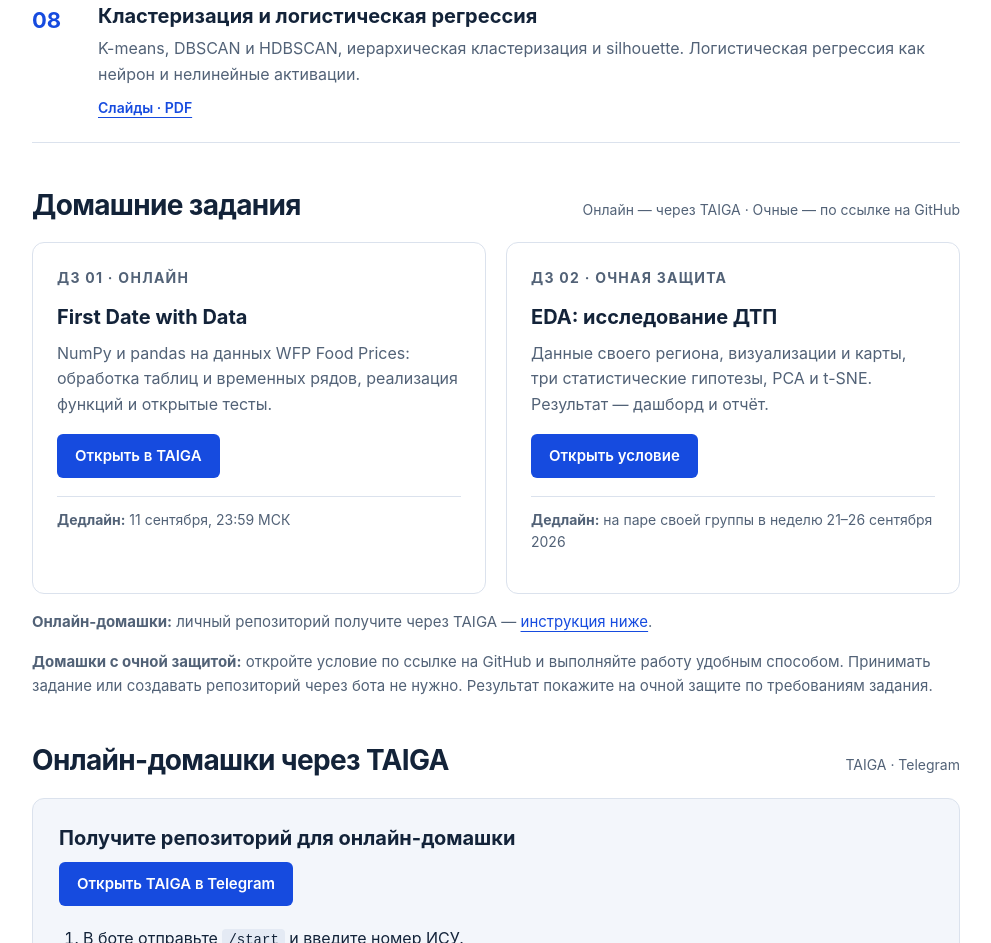
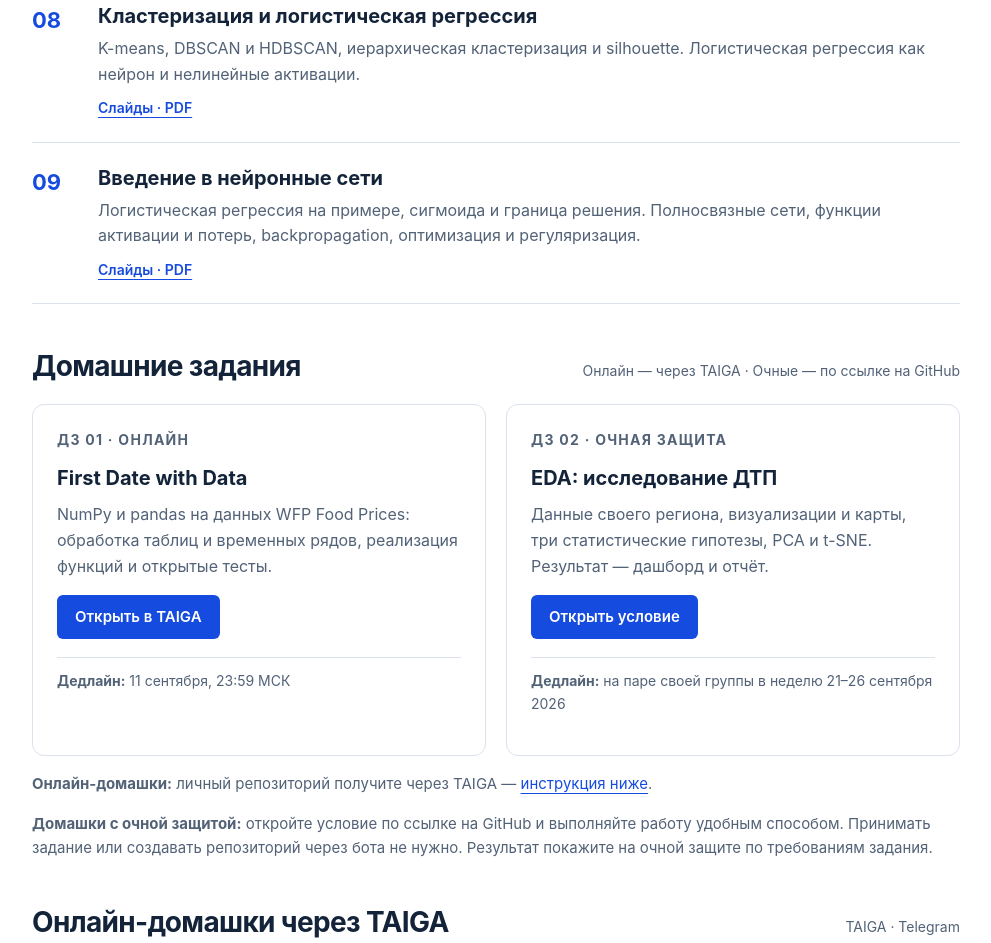
Before and after one commit to ITMO-SE-ML/ITMO-SE-ML.github.io, a plain HTML site: page docs/index.html in a window 1280 px wide. Shown: the part 1776-2719 px from the top of the page, without its empty margins (264-1255 px from the left). Drawn offline with Linux system fonts and the light colour scheme.

Commit message:
Publish lecture 9: neural networks and logistic regression

```diff
--- a/docs/index.html
+++ b/docs/index.html
@@ -21,6 +21,7 @@
 <article class="lecture" id="lecture-06"><div class="number">06</div><div><h3>Деревья решений и важность признаков</h3><p>Правила и обучение деревьев, Gini и энтропия. Остановка, подрезка и переобучение. Регрессионные деревья. MDI и permutation importance: расчёты, примеры и ограничения.</p><div class="links"><a href="materials/lecture-06.pdf">Слайды · PDF</a><a href="materials/practice-trees-filled.pdf">Практика · заполненный ноутбук · PDF</a></div></div></article>
 <article class="lecture" id="lecture-07"><div class="number">07</div><div><h3>Ансамбли и бустинг</h3><p>Bootstrap, бэггинг, случайный лес и OOB. Градиентный бустинг, регуляризация и early stopping. XGBoost, LightGBM и CatBoost: кодирование категорий. Стекинг. Bias–variance tradeoff.</p><div class="links"><a href="materials/lecture-07.pdf">Слайды · PDF</a></div></div></article>
 <article class="lecture" id="lecture-08"><div class="number">08</div><div><h3>Кластеризация и логистическая регрессия</h3><p>K-means, DBSCAN и HDBSCAN, иерархическая кластеризация и silhouette. Логистическая регрессия как нейрон и нелинейные активации.</p><div class="links"><a href="materials/lecture-08.pdf">Слайды · PDF</a></div></div></article>
+<article class="lecture" id="lecture-09"><div class="number">09</div><div><h3>Введение в нейронные сети</h3><p>Логистическая регрессия на примере, сигмоида и граница решения. Полносвязные сети, функции активации и потерь, backpropagation, оптимизация и регуляризация.</p><div class="links"><a href="materials/lecture-09.pdf">Слайды · PDF</a></div></div></article>
 </div></section>
 <section id="homework"><div class="sectionhead"><h2>Домашние задания</h2><span>Онлайн — через TAIGA · Очные — по ссылке на GitHub</span></div>
 <div class="homeworks"><article class="homework"><p class="eyebrow">ДЗ 01 · Онлайн</p><h3>First Date with Data</h3><p>NumPy и pandas на данных WFP Food Prices: обработка таблиц и временных рядов, реализация функций и открытые тесты.</p><a class="button" href="https://t.me/itmo_taiga_assistant_bot">Открыть в TAIGA</a><p class="meta"><strong>Дедлайн:</strong> 11 сентября, 23:59 МСК</p></article>
```
Also changed, not shown: 1 other file.
